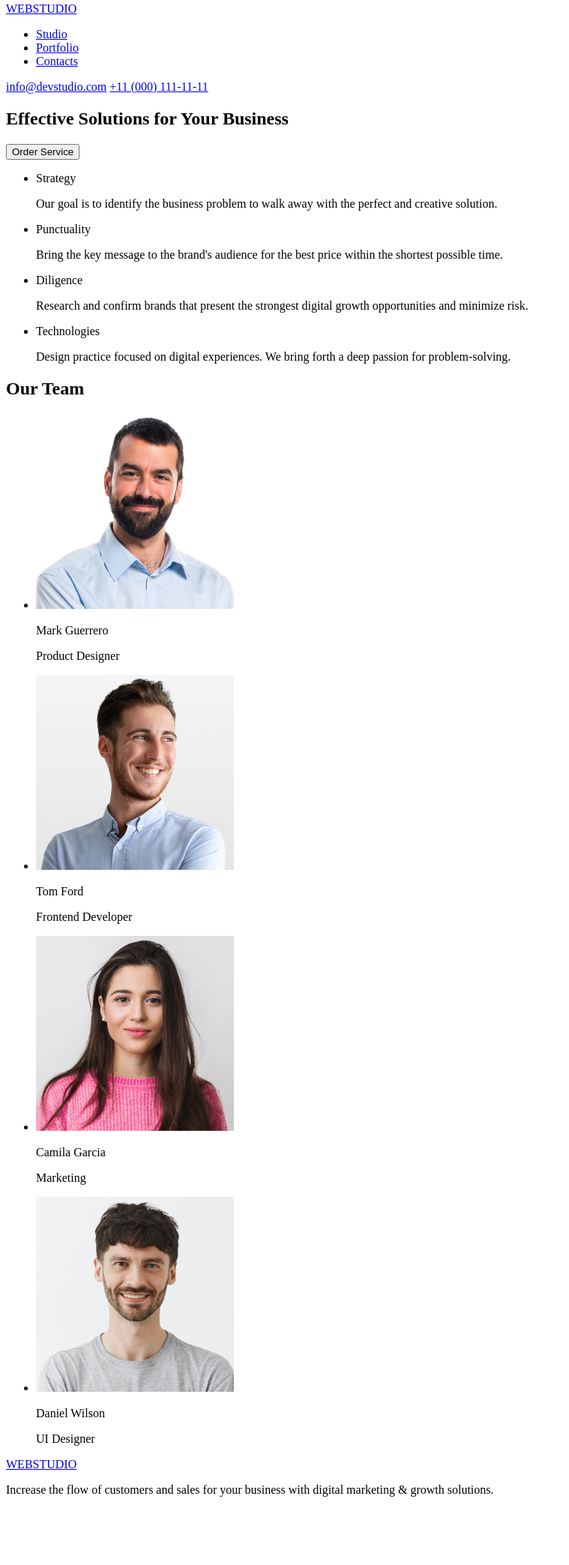
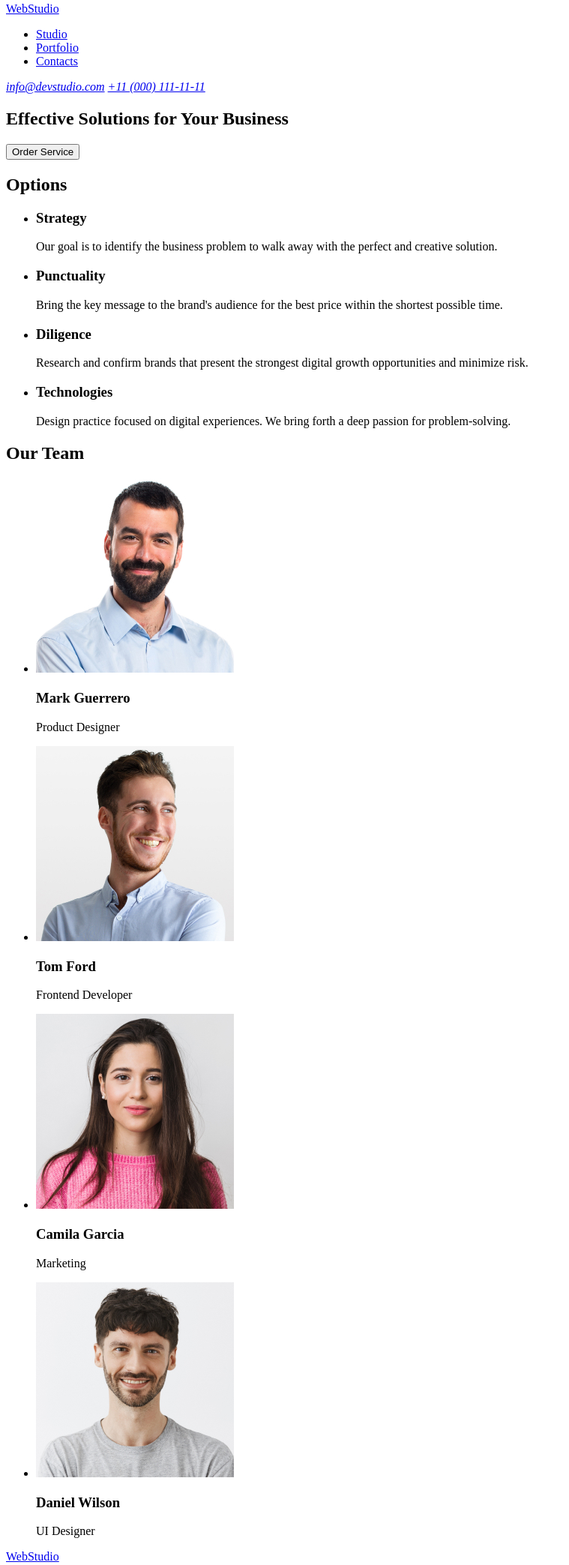
Before and after one commit to fedichkin/goit-markup-hw-01, a plain HTML site: page index.html in a window 1280 px wide. Shown: the part 5-2092 px from the top of the page at 75% size, without its empty margins (0-759 px from the left). Before the commit the page ends 2017 px from the top, so only its background shows below. Drawn offline with Linux system fonts and the light colour scheme.

Commit message:
fix errors

```diff
--- a/index.html
+++ b/index.html
@@ -1,13 +1,13 @@
 <!DOCTYPE html>
 <html lang="en">
     <head>
-    <meta charset="UTF-8">
-    <meta name="viewport" content="width=device-width, initial-scale=1.0">
+        <meta charset="UTF-8" />
+        <meta name="viewport" content="width=device-width, initial-scale=1.0" />
         <title>Document</title>
     </head>
     <body>
         <header>
-        <a href="/">WEBSTUDIO</a>
+            <a href="./index.html">WebStudio</a>
 
             <nav>
                 <ul>
@@ -23,8 +23,10 @@
                 </ul>
             </nav>
 
+            <address>
                 <a href="mailto:info@devstudio.com">info@devstudio.com</a>
                 <a href="tel:+110001111111">+11 (000) 111-11-11</a>
+            </address>
         </header>
         <main>
             <section>
@@ -33,29 +35,36 @@
             </section>
 
             <section>
+                <h2>Options</h2>
+
                 <ul>
                     <li>
-                    <p>Strategy</p>
+                        <h3>Strategy</h3>
                         <p>
-                        Our goal is to identify the business problem to walk away with the perfect and creative solution.
+                            Our goal is to identify the business problem to walk
+                            away with the perfect and creative solution.
                         </p>
                     </li>
                     <li>
-                    <p>Punctuality</p>
+                        <h3>Punctuality</h3>
                         <p>
-                        Bring the key message to the brand's audience for the best price within the shortest possible time.
+                            Bring the key message to the brand's audience for
+                            the best price within the shortest possible time.
                         </p>
                     </li>
                     <li>
-                    <p>Diligence</p>
+                        <h3>Diligence</h3>
                         <p>
-                        Research and confirm brands that present the strongest digital growth opportunities and minimize risk.
+                            Research and confirm brands that present the
+                            strongest digital growth opportunities and minimize
+                            risk.
                         </p>
                     </li>
                     <li>
-                    <p>Technologies</p>
+                        <h3>Technologies</h3>
                         <p>
-                        Design practice focused on digital experiences. We bring forth a deep passion for problem-solving.
+                            Design practice focused on digital experiences. We
+                            bring forth a deep passion for problem-solving.
                         </p>
                     </li>
                 </ul>
@@ -66,33 +75,54 @@
 
                 <ul>
                     <li>
-                    <img src="./images/mark-guerrero.jpg" alt="Mark Guerrero - Product Designer" width="264" height="260" />
-                    <p>Mark Guerrero</p>
+                        <img
+                            src="./images/mark-guerrero.jpg"
+                            alt="Mark Guerrero - Product Designer"
+                            width="264"
+                            height="260"
+                        />
+                        <h3>Mark Guerrero</h3>
                         <p>Product Designer</p>
                     </li>
                     <li>
-                    <img src="./images/tom-ford.jpg" alt="Tom Ford - Frontend Developer" width="264" height="260" />
-                    <p>Tom Ford</p>
+                        <img
+                            src="./images/tom-ford.jpg"
+                            alt="Tom Ford - Frontend Developer"
+                            width="264"
+                            height="260"
+                        />
+                        <h3>Tom Ford</h3>
                         <p>Frontend Developer</p>
                     </li>
                     <li>
-                    <img src="./images/camila-garcia.jpg" alt="Camila Garcia - Marketing" width="264" height="260" />
-                    <p>Camila Garcia</p>
+                        <img
+                            src="./images/camila-garcia.jpg"
+                            alt="Camila Garcia - Marketing"
+                            width="264"
+                            height="260"
+                        />
+                        <h3>Camila Garcia</h3>
                         <p>Marketing</p>
                     </li>
                     <li>
-                    <img src="./images/daniel-wilson.jpg" alt="Daniel Wilson - UI Designer" width="264" height="260" />
-                    <p>Daniel Wilson</p>
+                        <img
+                            src="./images/daniel-wilson.jpg"
+                            alt="Daniel Wilson - UI Designer"
+                            width="264"
+                            height="260"
+                        />
+                        <h3>Daniel Wilson</h3>
                         <p>UI Designer</p>
                     </li>
                 </ul>
             </section>
         </main>
         <footer>
-        <a href="/">WEBSTUDIO</a>
+            <a href="./index.html">WebStudio</a>
 
             <p>
-            Increase the flow of customers and sales for your business with digital marketing & growth solutions.
+                Increase the flow of customers and sales for your business with
+                digital marketing & growth solutions.
             </p>
         </footer>
     </body>
```
Lines whose indentation alone changed are shown as unchanged.
